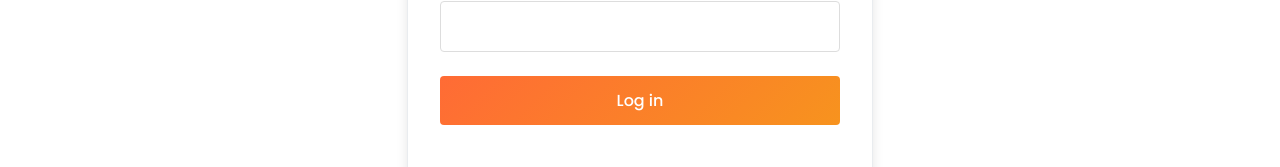
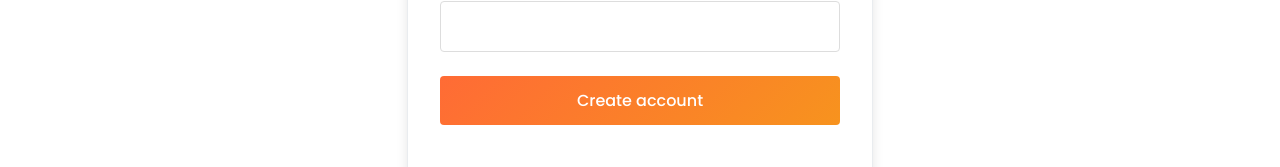
Before and after one commit to NabhanAbedin/live-bidding-app, a React (Vite) app: page /register in a window 1280 px wide. Shown: the part 342-509 px from the top of the page. Built offline with nearby package versions, Linux system fonts and the light colour scheme; no server answers.

Commit message:
fixed button text

```diff
--- a/src/components/authenticationPages/CreateAccount.jsx
+++ b/src/components/authenticationPages/CreateAccount.jsx
@@ -45,7 +45,7 @@ const Register = () => {
             </div>
            <FormInput name={'username'} valueType={formData.username} handleChange={handleChange} />
            <FormInput name={'password'} valueType={formData.password} handleChange={handleChange} />
-          <button type="submit">Log in</button>
+          <button type="submit">Create account</button>
           <div className="create-container">
             <p>Have an account? log in <Link to='/login'>
             here
```
